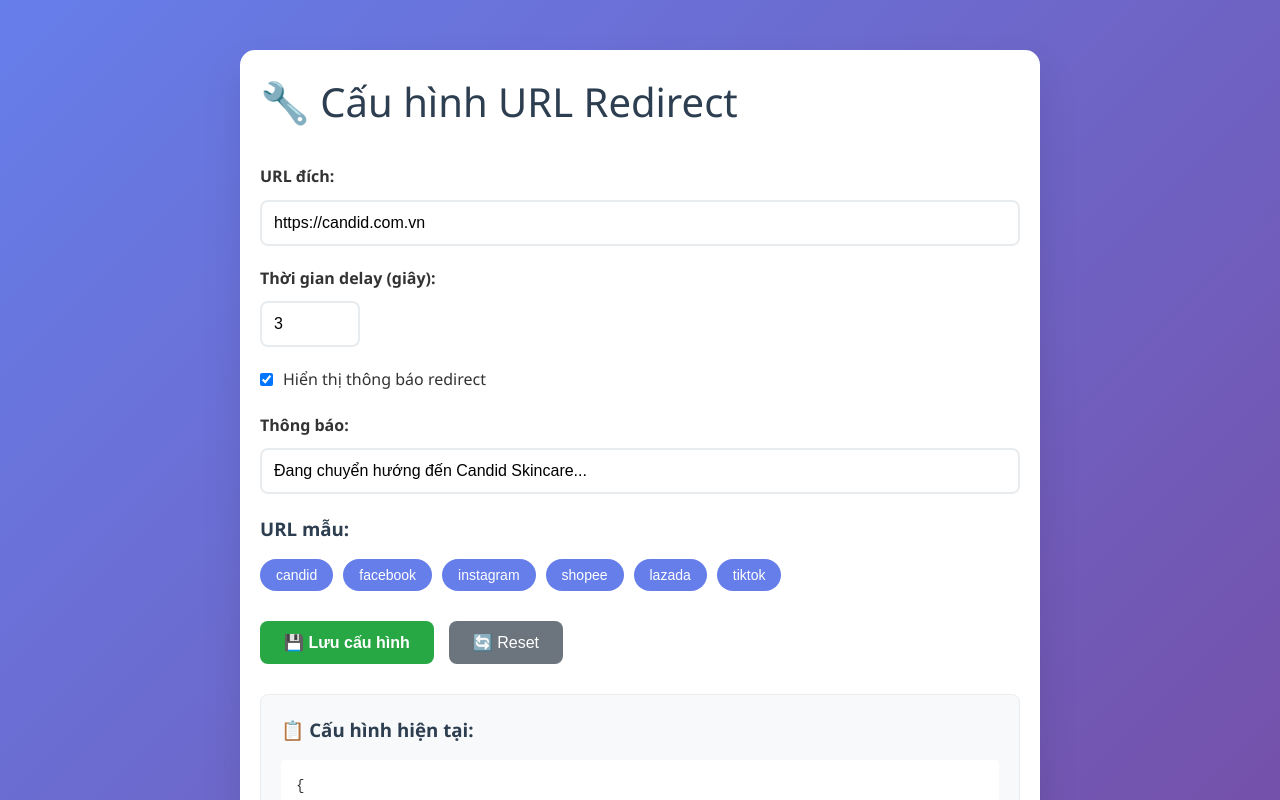
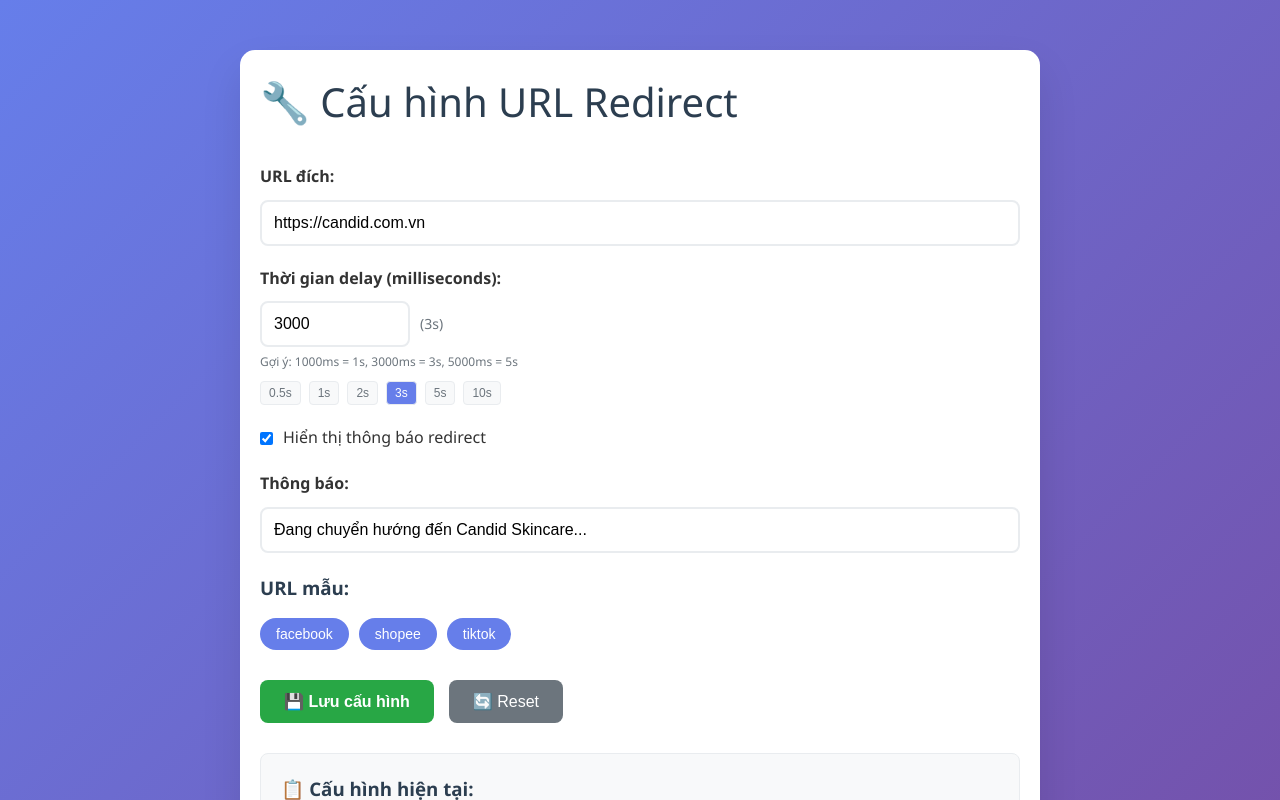
Before and after one commit to liveordeath/facebookshare, a Next.js app: page /admin in a window 1280 px wide. Shown: the top 800 px of the page. Built offline with nearby package versions, Linux system fonts and the light colour scheme.

Commit message:
add redirect

```diff
--- a/app/admin/page.tsx
+++ b/app/admin/page.tsx
@@ -56,22 +56,57 @@ export default function AdminPage() {
 
       <div style={{ marginBottom: '20px' }}>
         <label style={{ display: 'block', marginBottom: '10px', fontWeight: 'bold' }}>
-          Thời gian delay (giây):
+          Thời gian delay (milliseconds):
         </label>
+        <div style={{ display: 'flex', gap: '10px', alignItems: 'center' }}>
           <input
             type="number"
-          value={config.delay / 1000}
-          onChange={(e) => setConfig(prev => ({ ...prev, delay: parseInt(e.target.value) * 1000 }))}
+            value={config.delay}
+            onChange={(e) => setConfig(prev => ({ ...prev, delay: parseInt(e.target.value) || 0 }))}
             style={{
-            width: '100px',
+              width: '150px',
               padding: '12px',
               border: '2px solid #e9ecef',
               borderRadius: '8px',
               fontSize: '16px'
             }}
-          min="1"
-          max="10"
+            min="0"
+            max="30000"
+            placeholder="3000"
           />
+          <span style={{ color: '#6c757d', fontSize: '14px' }}>
+            ({Math.round(config.delay / 1000 * 10) / 10}s)
+          </span>
+        </div>
+        <div style={{ marginTop: '5px', fontSize: '12px', color: '#6c757d' }}>
+          Gợi ý: 1000ms = 1s, 3000ms = 3s, 5000ms = 5s
+        </div>
+        <div style={{ marginTop: '10px', display: 'flex', flexWrap: 'wrap', gap: '8px' }}>
+          {[
+            { label: '0.5s', value: 500 },
+            { label: '1s', value: 1000 },
+            { label: '2s', value: 2000 },
+            { label: '3s', value: 3000 },
+            { label: '5s', value: 5000 },
+            { label: '10s', value: 10000 }
+          ].map(({ label, value }) => (
+            <button
+              key={value}
+              onClick={() => setConfig(prev => ({ ...prev, delay: value }))}
+              style={{
+                padding: '4px 8px',
+                background: config.delay === value ? '#667eea' : '#f8f9fa',
+                color: config.delay === value ? 'white' : '#6c757d',
+                border: '1px solid #e9ecef',
+                borderRadius: '4px',
+                cursor: 'pointer',
+                fontSize: '12px'
+              }}
+            >
+              {label}
+            </button>
+          ))}
+        </div>
       </div>
 
       <div style={{ marginBottom: '20px' }}>
--- a/app/config/redirect.ts
+++ b/app/config/redirect.ts
@@ -4,7 +4,7 @@ export const redirectConfig = {
   targetUrl: 'https://candid.com.vn',
 
   // Thời gian delay trước khi redirect (milliseconds)
-  delay: 3000, // 3 giây
+  delay: 3000, // 3000ms = 3 giây
 
   // Có hiển thị thông báo redirect không
   showNotification: true,
@@ -24,10 +24,7 @@ export const redirectConfig = {
 
 // Các URL mẫu khác bạn có thể sử dụng:
 export const sampleUrls = {
-  candid: 'https://candid.com.vn',
   facebook: 'https://facebook.com/candid',
-  instagram: 'https://instagram.com/candid',
   shopee: 'https://shopee.vn/candid',
-  lazada: 'https://lazada.vn/candid',
   tiktok: 'https://tiktok.com/@candid',
 }
```
Also changed, not shown: app/components/RedirectHandler.tsx (+11 -3 lines). Lines whose indentation alone changed are shown as unchanged.
